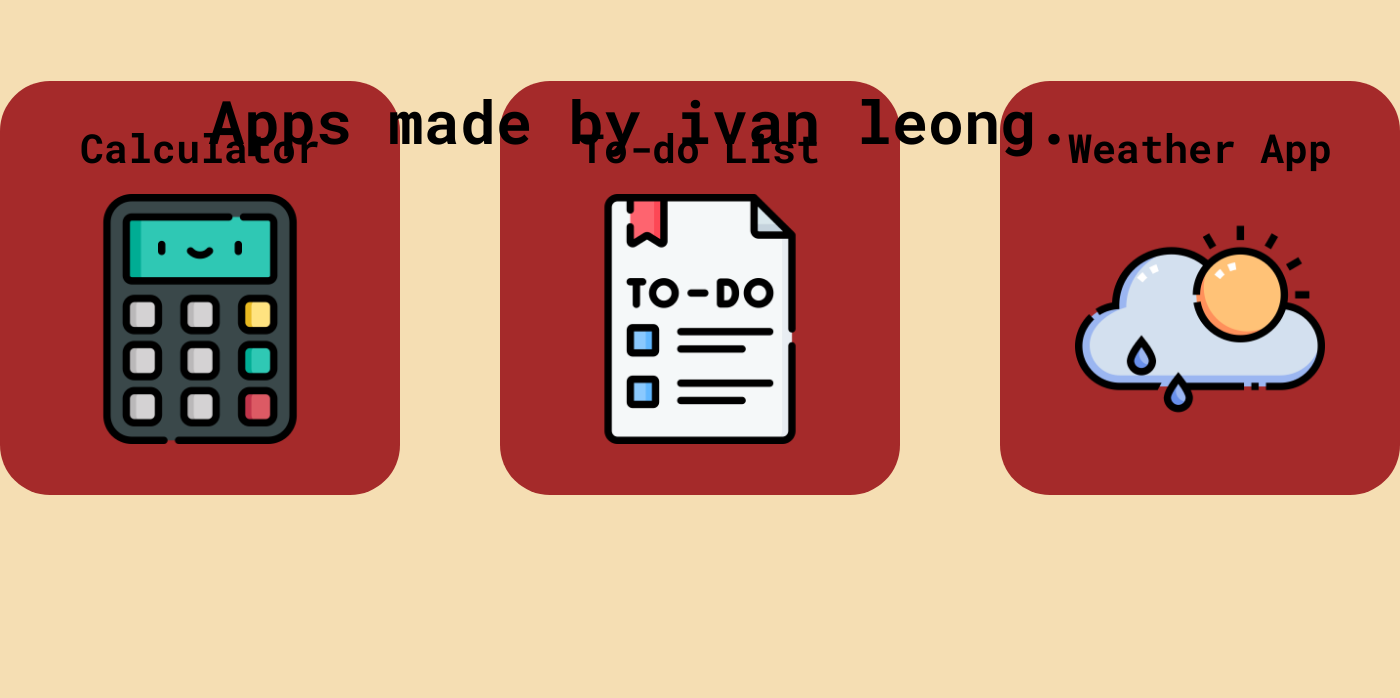
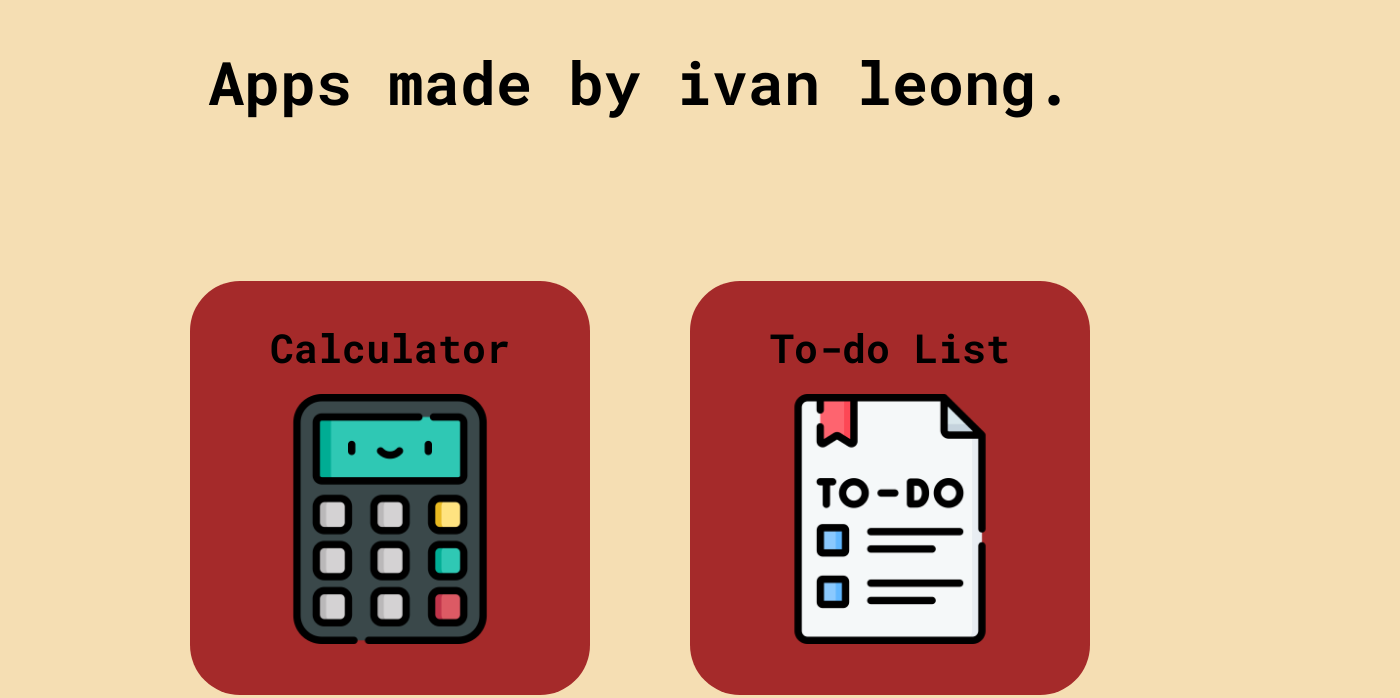
Before and after one commit to leongchenghou/apps.github.io, a plain HTML site: page index.html in a window 1280 px wide. Shown: the part 119-817 px from the top of the page, 1400 px wide, since content can reach past the window. Drawn offline with Linux system fonts and the light colour scheme.

Commit message:
Update Apps.css

```diff
--- a/Apps.css
+++ b/Apps.css
@@ -14,7 +14,6 @@ img{
 }
 
 .main{
-  height: 100vh;
   display: grid;
   place-items: center;
 }
@@ -22,12 +21,13 @@ img{
 .app-container{
   height: 400px;
   display: grid;
-  grid-template-columns: repeat(3, 400px);
+  grid-template-columns: repeat(3, 1fr);
   column-gap: 100px;
 }
 
 .app-item{
-  padding: 40px 50px 40px 50px;
+  width: 400px;
+  padding: 40px 0 40px 0;
   text-align: center;
   background-color: brown;
   border-radius: 50px;
@@ -36,10 +36,27 @@ img{
 }
 
 .title{
+  font-size: 60px;
+  display: grid;
+  place-items: center;
   text-align: center;
-  position: absolute;
-  left: 0;
-  right: 0;
-  top: 200px;
-  font-size: 60px;
 }
+
+.grid{
+  display: grid;
+  grid-template-rows: 1fr 1fr 1fr;
+}
+
+@media screen and (max-width: 1400px) {
+  .app-container{
+    grid-template-columns: repeat(2, 1fr);
+    row-gap: 100px;
+  }
+}
+
+@media screen and (max-width: 700px) {
+  .app-container{
+    grid-template-columns: repeat(1, 1fr);
+    row-gap: 100px;
+  }
+}
```
